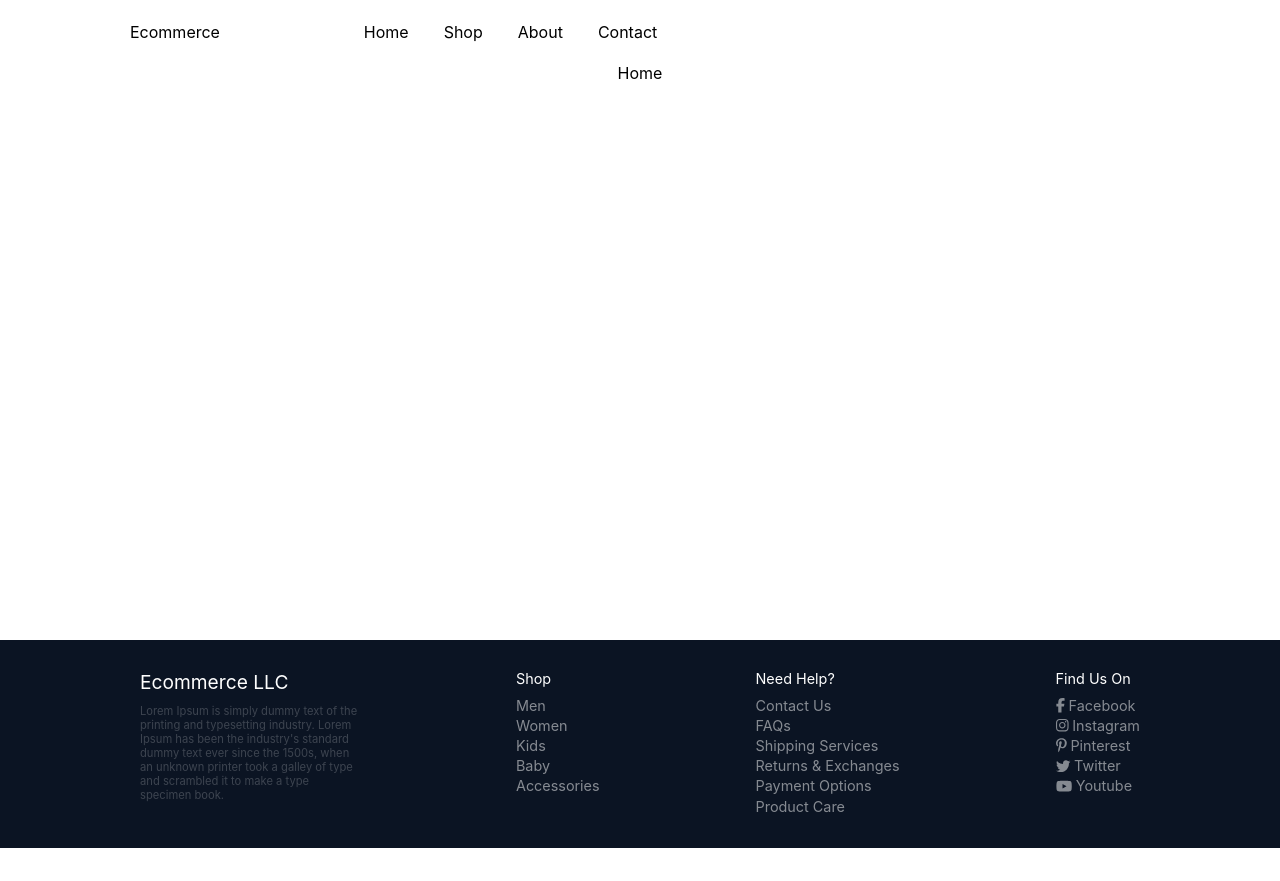
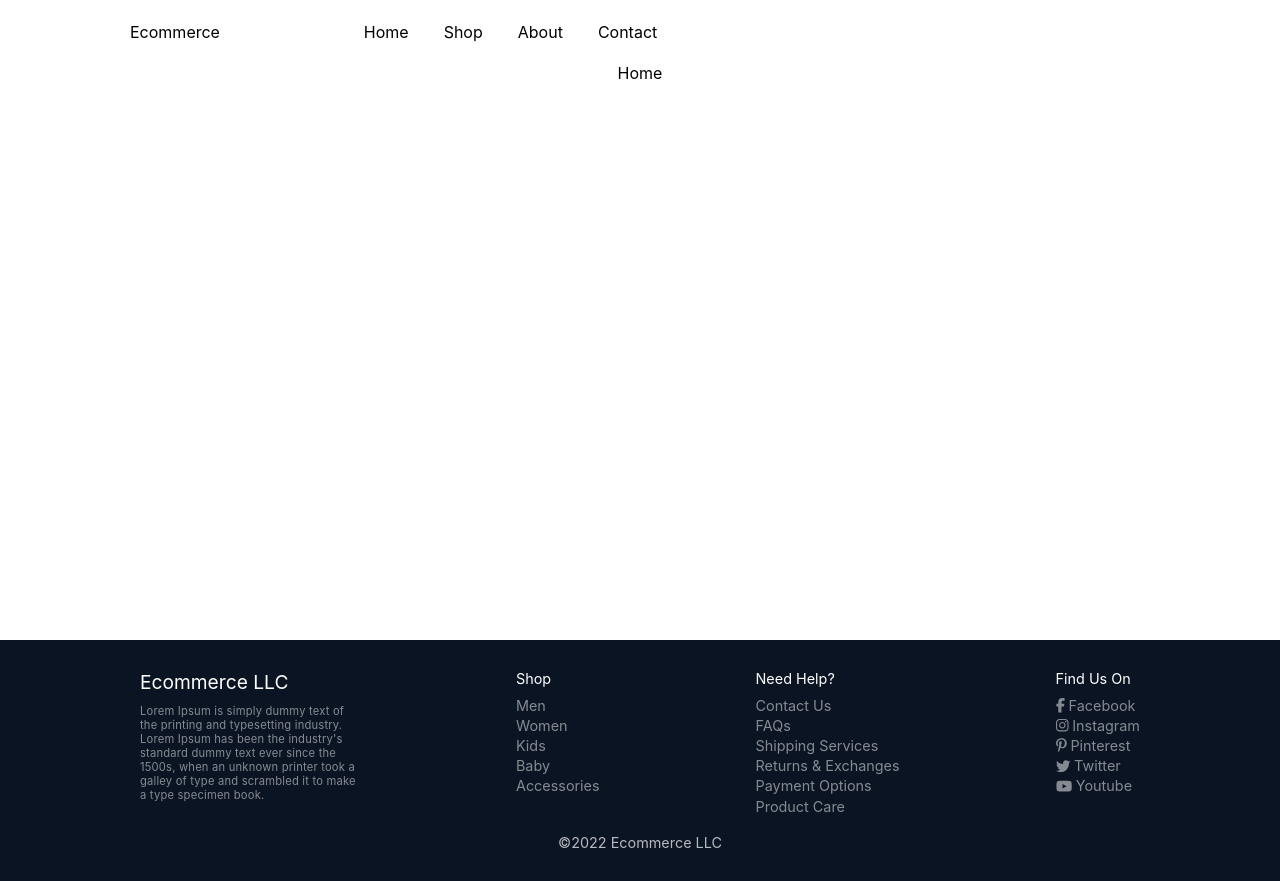
Before and after one commit to ashishthomas2202/Ecom, a Next.js app: page / in a window 1280 px wide. Before the commit the page ends 848 px from the top, so only its background shows below. Built offline with nearby package versions, Linux system fonts and the light colour scheme.

Commit message:
Added copyright to the footer

```diff
--- a/components/Footer/Footer.js
+++ b/components/Footer/Footer.js
@@ -103,11 +103,17 @@ export default function Footer() {
       </ul>
     </div>
   );
+
+  let copyright = (
+    <div className={styles.copyright}>{`©${new Date().getFullYear()} ${
+      Brand.fullname
+    }`}</div>
+  );
   return (
     <div className={styles.footer}>
       {toolbar}
       {footer}
-      {}
+      {copyright}
     </div>
   );
 }
--- a/components/Footer/Footer.module.scss
+++ b/components/Footer/Footer.module.scss
@@ -11,11 +11,11 @@
         position:fixed;
         bottom: 0;
         display: flex;
+        flex-flow: column;
         justify-content: center;
         align-items: center;
         padding-left:map-get($map: $page-padding, $key: phone );
         padding-right:map-get($map: $page-padding, $key: phone );
-
         .toolbar{
             height: $footer-toolbar-height;
             width: 100%;
@@ -33,6 +33,9 @@
         }
 
         .footerWrapper{
+            display: none;
+        }
+        .copyright{
             display: none;
         }
     }
@@ -54,7 +57,7 @@
             width: 100%;
             display: flex;
             justify-content: space-between;
-            margin:$footer-margin-y auto;
+            margin-top:$footer-margin-y;
 
             ul{
                 list-style: none;
@@ -71,7 +74,8 @@
                     }
                     &:nth-child(2){
                         font-size: 0.7rem;
-                        opacity: 0.2;
+                        letter-spacing: 0.2px;
+                        opacity: 0.5;
                         cursor:default;
                     }
                 }
@@ -93,7 +97,13 @@
                 }
             }
         }
-
+        .copyright{
+            font-size: 0.9rem;
+            opacity: 0.7;
+            display: initial;
+            padding-top: 1rem ;
+            margin-bottom: $footer-margin-y;
+        }
     }
     @include for-laptop{
         padding-left:map-get($map: $page-padding, $key: laptop );
```
